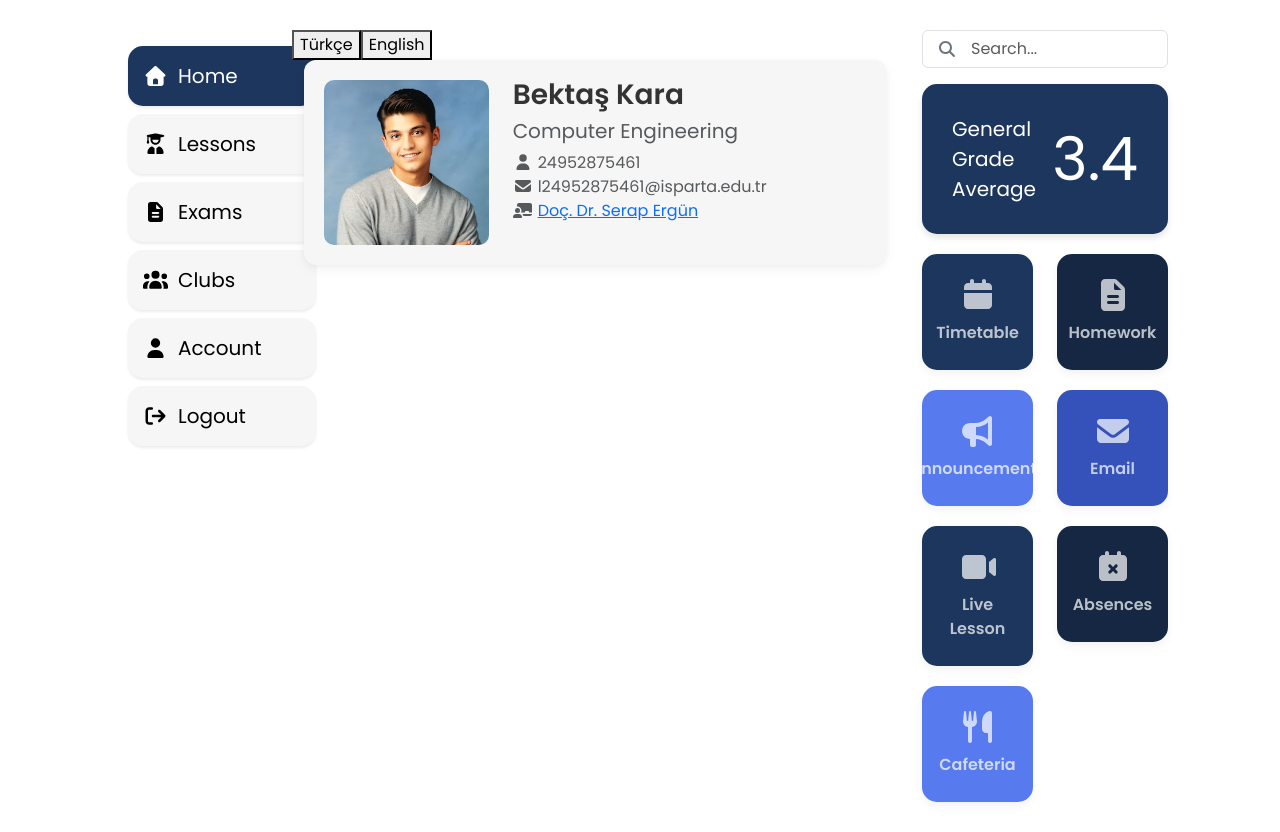
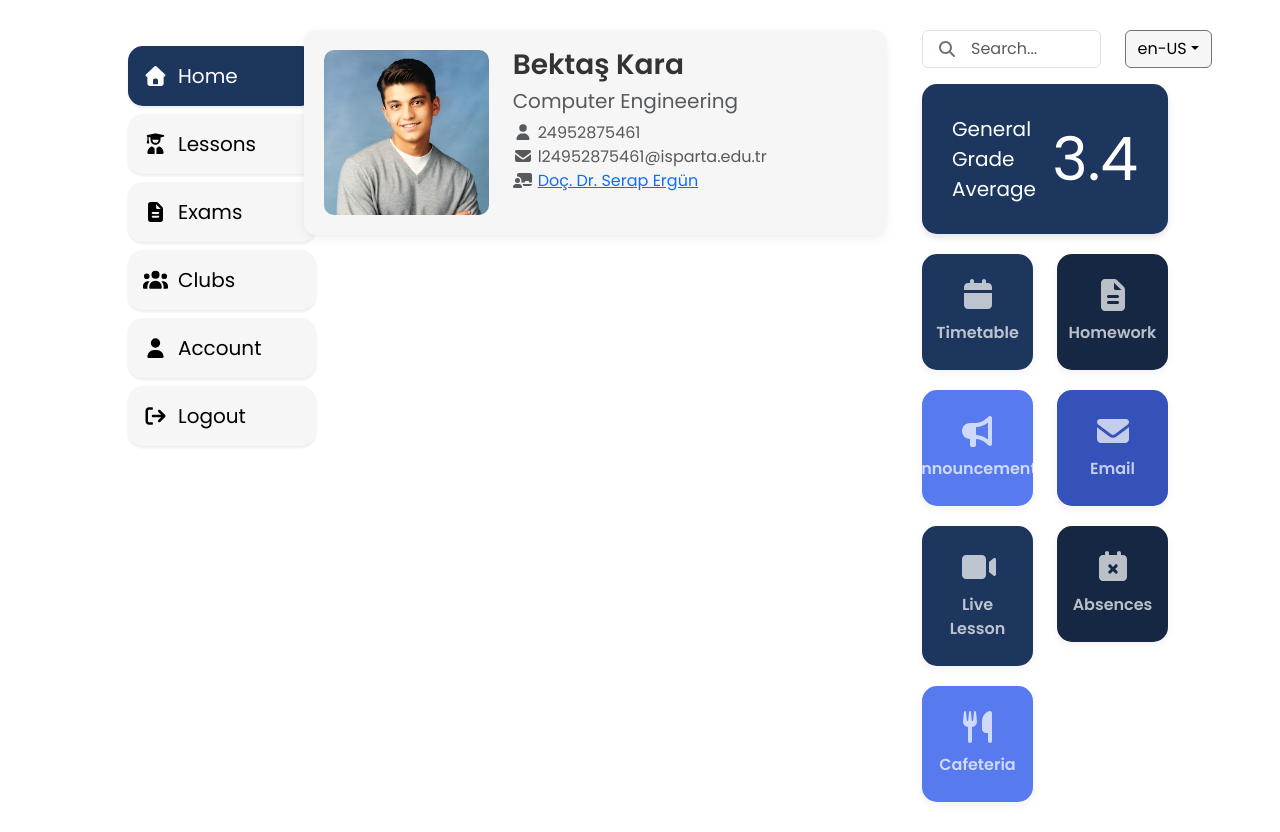
Before and after one commit to bektaskraa/isubu-obs, a React (Vite) app: page / in a window 1280 px wide. Built offline with nearby package versions, Linux system fonts and the light colour scheme.

Commit message:
feat(ActionMenu): add language switcher

```diff
--- a/src/App.jsx
+++ b/src/App.jsx
@@ -14,14 +14,10 @@ import Account from "./pages/Account.jsx";
 
 // Locales
 import "./i18n";
-import { useTranslation } from "react-i18next";
-
 // Stylesheet
 import "./App.css";
 
 function App() {
-    const { t, i18n } = useTranslation();
-
     return (
         <div className="container">
 
@@ -31,10 +27,6 @@ function App() {
                 </div>
 
                 <div className="col-12 col-md-7">
-                    <div>
-                        <button onClick={() => i18n.changeLanguage("tr")}>Türkçe</button>
-                        <button onClick={() => i18n.changeLanguage("en")}>English</button>
-                    </div>
                     <Routes>
                         <Route path="/" element={<Dashboard />} />
                         <Route path="/dersler" element={<Lessons />} />
--- a/src/components/GridMenu.jsx
+++ b/src/components/GridMenu.jsx
@@ -21,12 +21,14 @@ import {
 import { useTranslation } from "react-i18next";
 
 function GridMenu() {
-    const { t } = useTranslation();
+    const { t, i18n } = useTranslation();
     return (
            <div className={'row'}>
                <div className={'col-12'}>
                    <div className={""}>
                        <div className={'col-12'}>
+                           <div className={'row'}>
+                               <div className={'col-12 col-lg-9'}>
                                    <form onSubmit={e => e.preventDefault()}>
                                        <div className="mb-3 position-relative">
                                            <FontAwesomeIcon
@@ -47,6 +49,33 @@ function GridMenu() {
                                            />
                                        </div>
                                    </form>
+                               </div>
+                               <div className={'col-12 col-lg-2'}>
+                                   <div className="dropdown">
+                                       <button style={{backgroundColor:"#f6f6f6",color:"black"}}
+                                           className="btn btn-secondary dropdown-toggle"
+                                           type="button"
+                                           id="languageDropdown"
+                                           data-bs-toggle="dropdown"
+                                           aria-expanded="false"
+                                       >
+                                           {i18n.language}
+                                       </button>
+                                       <ul className="dropdown-menu" aria-labelledby="languageDropdown">
+                                           <li>
+                                               <button className="dropdown-item" onClick={() => i18n.changeLanguage("en")}>
+                                                   English
+                                               </button>
+                                           </li>
+                                           <li>
+                                               <button className="dropdown-item" onClick={() => i18n.changeLanguage("tr")}>
+                                                   Türkçe
+                                               </button>
+                                           </li>
+                                       </ul>
+                                   </div>
+                               </div>
+                           </div>
                        </div>
                        <div className={'col-12'}>
                            <div id={'gno'} className="dashboard-card gno-card">
```
Lines whose indentation alone changed are shown as unchanged.
